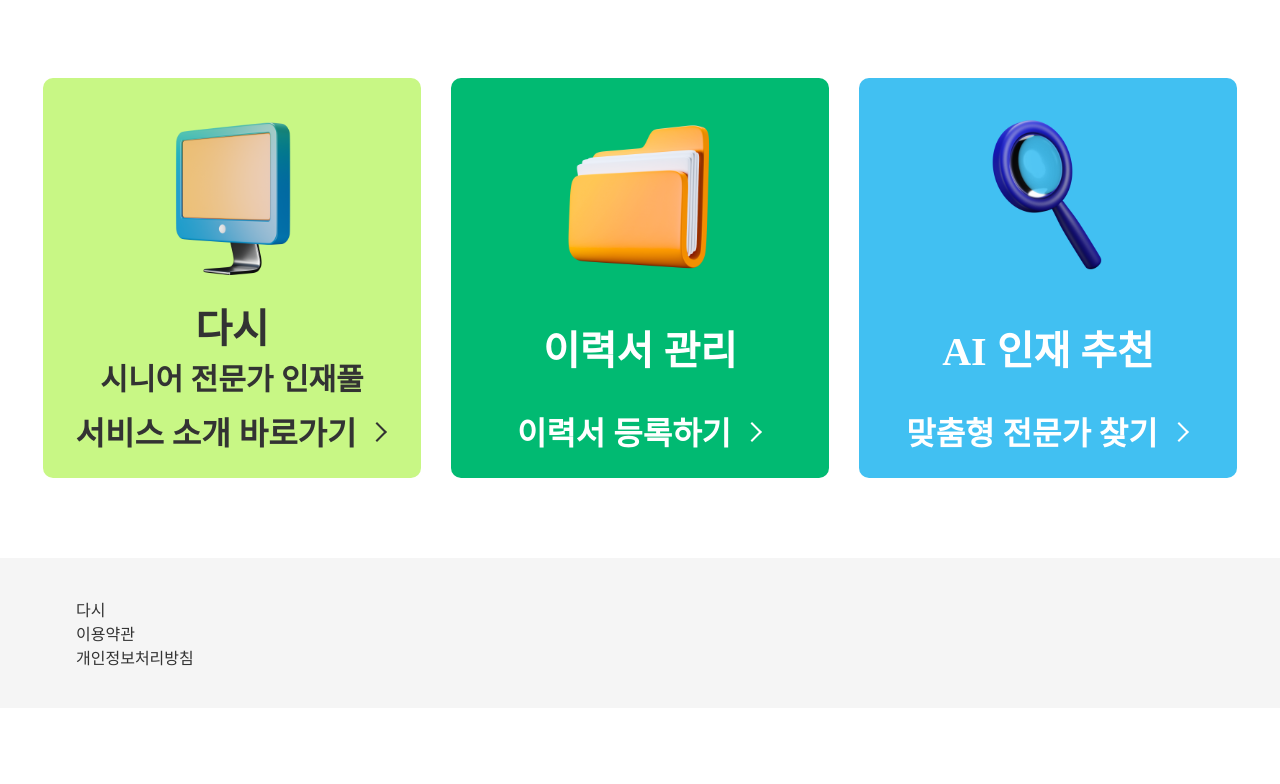
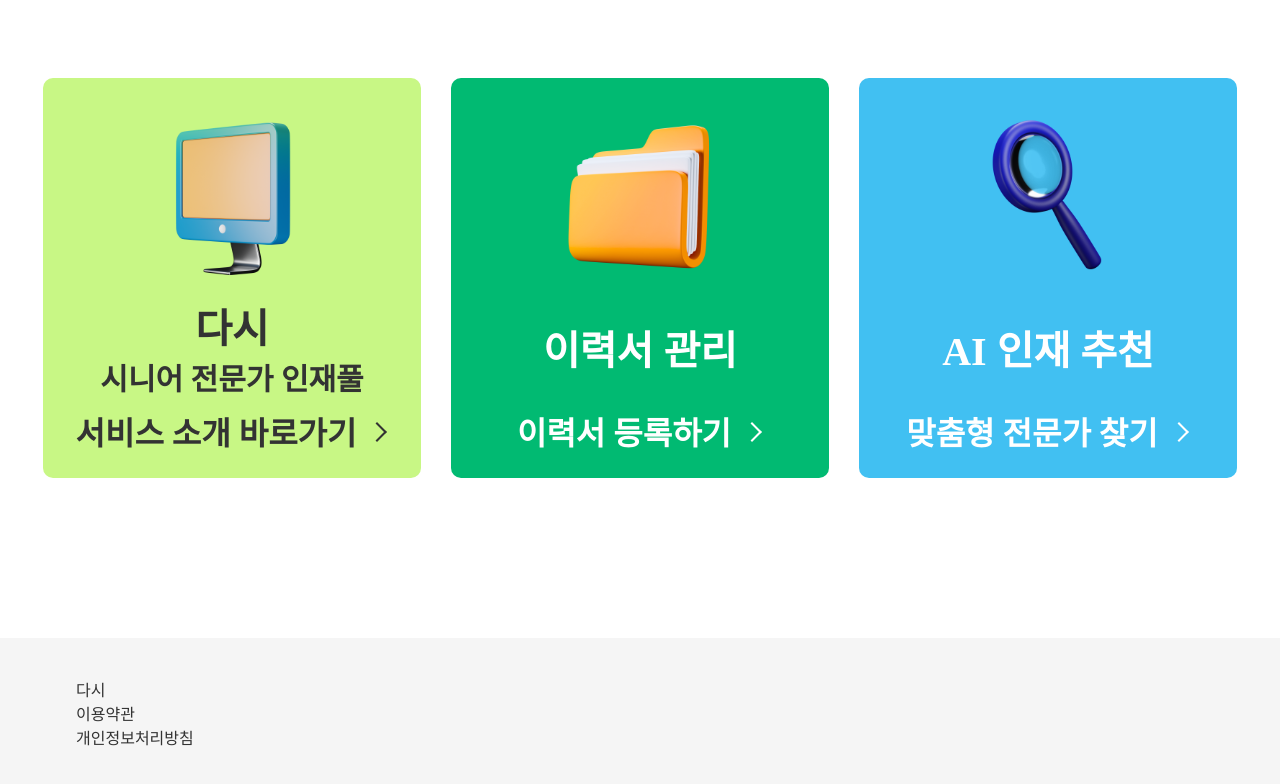
Before and after one commit to teyeong/Gamja-Frontend, a React (Create React App) app: page / in a window 1280 px wide. Shown: the part 702-1486 px from the top of the page. Before the commit the page ends 1410 px from the top, so only its background shows below. Built offline with nearby package versions, Linux system fonts and the light colour scheme; a web font is replaced by a local one.

Commit message:
fix: add footer margin top

```diff
--- a/src/scss/layout/_footer.scss
+++ b/src/scss/layout/_footer.scss
@@ -5,9 +5,11 @@
   width: 100%;
   @include mobile {
     height: 10rem;
+    margin-top: 4rem;
   }
   @include pc {
     height: 15rem;
+    margin-top: 8rem;
   }
   background-color: $pale-gray;
   position: relative;
```
